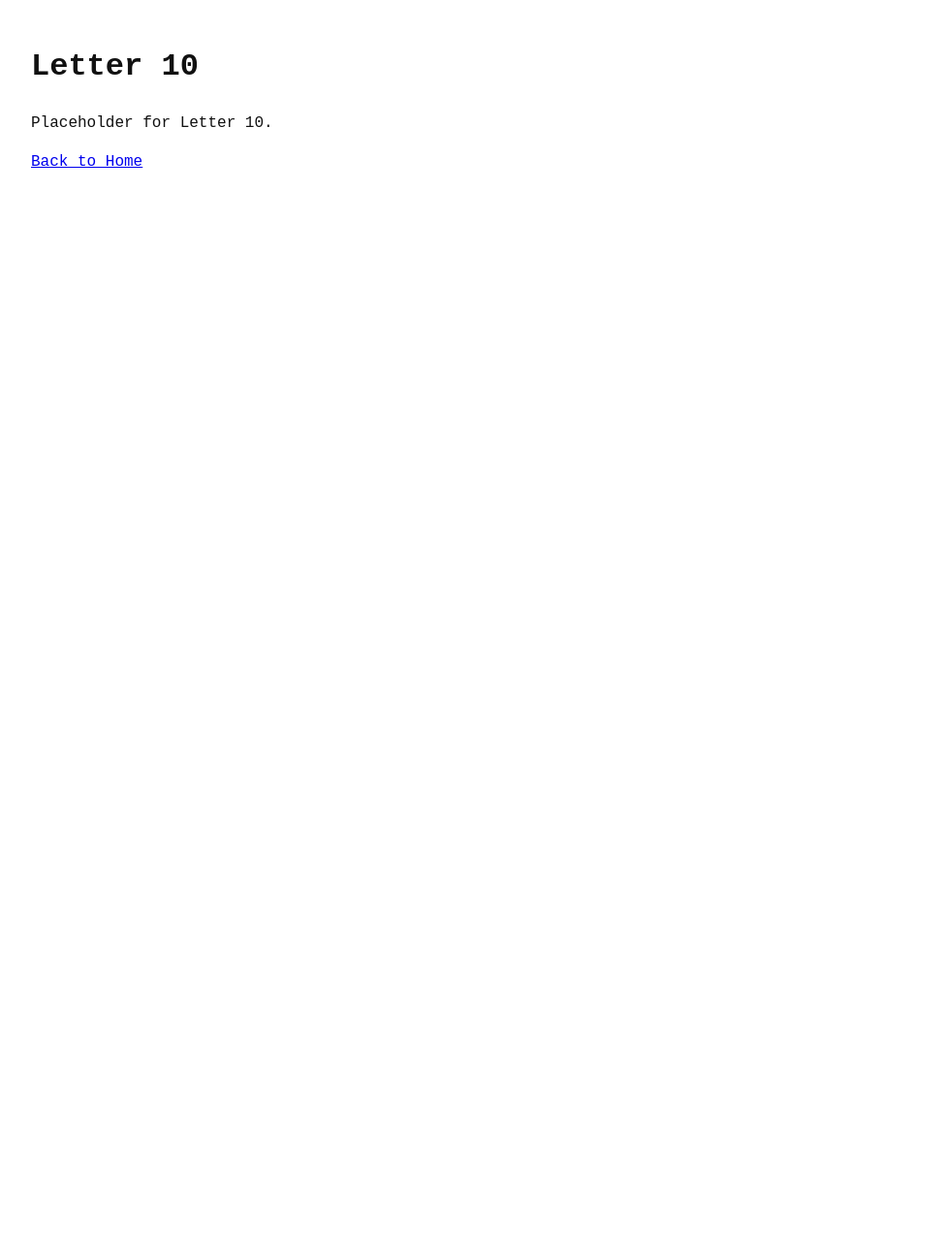
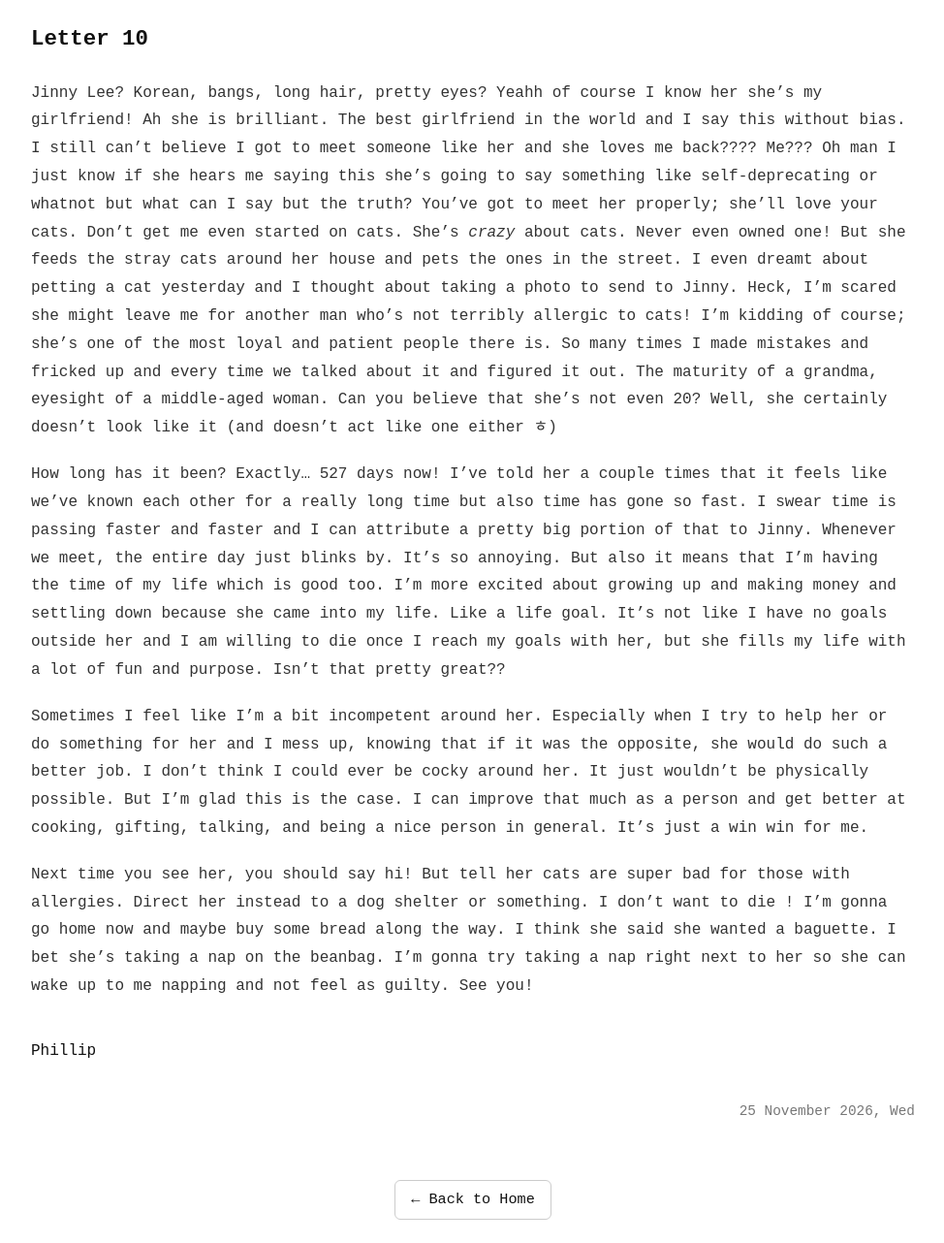
Before and after one commit to fonky415/eoheung0617, a plain HTML site: page html/letter10.html in a window 1280 px wide. Shown: the whole page at 97% size, without its empty margins (152-1126 px from the left). Before the commit the page ends 800 px from the top, so only its background shows below. Drawn offline with Linux system fonts and the light colour scheme.

Commit message:
letter 10

```diff
--- a/css/letter.css
+++ b/css/letter.css
@@ -16,6 +16,10 @@
 
 .letter-content p {
   margin: 0;
+}
+
+.letter-content p + p {
+  margin-top: 1.2em;
 }
 
 .back-button-container {
--- a/html/letter10.html
+++ b/html/letter10.html
@@ -5,12 +5,28 @@
   <meta name="viewport" content="width=device-width,initial-scale=1" />
   <title>Letter 10</title>
   <link rel="stylesheet" href="../css/base.css">
+  <link rel="stylesheet" href="../css/letter.css">
 </head>
 <body>
-  <main class="container">
+  <main class="container letter">
     <h1>Letter 10</h1>
-    <p>Placeholder for Letter 10.</p>
-    <a href="home.html" class="link-underline">Back to Home</a>
+    <div class="letter-content">
+      <p>Jinny Lee? Korean, bangs, long hair, pretty eyes? Yeahh of course I know her she&rsquo;s my girlfriend! Ah she is brilliant. The best girlfriend in the world and I say this without bias. I still can&rsquo;t believe I got to meet someone like her and she loves me back???? Me??? Oh man I just know if she hears me saying this she&rsquo;s going to say something like self-deprecating or whatnot but what can I say but the truth? You&rsquo;ve got to meet her properly; she&rsquo;ll love your cats. Don&rsquo;t get me even started on cats. She&rsquo;s <em>crazy</em> about cats. Never even owned one! But she feeds the stray cats around her house and pets the ones in the street. I even dreamt about petting a cat yesterday and I thought about taking a photo to send to Jinny. Heck, I&rsquo;m scared she might leave me for another man who&rsquo;s not terribly allergic to cats! I&rsquo;m kidding of course; she&rsquo;s one of the most loyal and patient people there is. So many times I made mistakes and fricked up and every time we talked about it and figured it out. The maturity of a grandma, eyesight of a middle-aged woman. Can you believe that she&rsquo;s not even 20? Well, she certainly doesn&rsquo;t look like it (and doesn&rsquo;t act like one either ㅎ)</p>
+
+      <p>How long has it been? Exactly… <span id="days-together">…</span> days now! I&rsquo;ve told her a couple times that it feels like we&rsquo;ve known each other for a really long time but also time has gone so fast. I swear time is passing faster and faster and I can attribute a pretty big portion of that to Jinny. Whenever we meet, the entire day just blinks by. It&rsquo;s so annoying. But also it means that I&rsquo;m having the time of my life which is good too. I&rsquo;m more excited about growing up and making money and settling down because she came into my life. Like a life goal. It&rsquo;s not like I have no goals outside her and I am willing to die once I reach my goals with her, but she fills my life with a lot of fun and purpose. Isn&rsquo;t that pretty great??</p>
+
+      <p>Sometimes I feel like I&rsquo;m a bit incompetent around her. Especially when I try to help her or do something for her and I mess up, knowing that if it was the opposite, she would do such a better job. I don&rsquo;t think I could ever be cocky around her. It just wouldn&rsquo;t be physically possible. But I&rsquo;m glad this is the case. I can improve that much as a person and get better at cooking, gifting, talking, and being a nice person in general. It&rsquo;s just a win win for me.</p>
+
+      <p>Next time you see her, you should say hi! But tell her cats are super bad for those with allergies. Direct her instead to a dog shelter or something. I don&rsquo;t want to die ! I&rsquo;m gonna go home now and maybe buy some bread along the way. I think she said she wanted a baguette. I bet she&rsquo;s taking a nap on the beanbag. I&rsquo;m gonna try taking a nap right next to her so she can wake up to me napping and not feel as guilty. See you!</p>
+    </div>
+    <p>Phillip</p>
+    <footer>25 November 2026, Wed</footer>
+
+    <div class="back-button-container">
+      <a href="home.html" class="back-btn">← Back to Home</a>
+    </div>
   </main>
+  <script src="../javascript/utils.js" defer></script>
+  <script src="../javascript/home.js" defer></script>
 </body>
 </html>
--- a/javascript/home.js
+++ b/javascript/home.js
@@ -20,16 +20,19 @@
   }
 
   function updateAnniversaryText() {
+    const diffDays = utils.daysSince(START_DATE);
+    const daysTogether = document.getElementById("days-together");
+    if (daysTogether) daysTogether.textContent = diffDays;
+
     const text = document.getElementById("anniversary-text");
     if (!text) return;
-    const diffDays = utils.daysSince(START_DATE);
     text.innerHTML = `It's our ${diffDays} day anniversary!ㅋㅋㅋㅋㅋㅋㅋ<small class="caption">I'M SORRY I'M SO LATE I KNOW THIS TOOK WAY TOO LONG</small>`;
   }
 
   function init() {
+    updateAnniversaryText();
     if (!document.body.classList.contains("home-page")) return;
     initConfetti();
-    updateAnniversaryText();
     utils.initLetterAccess(document);
   }
 
```
